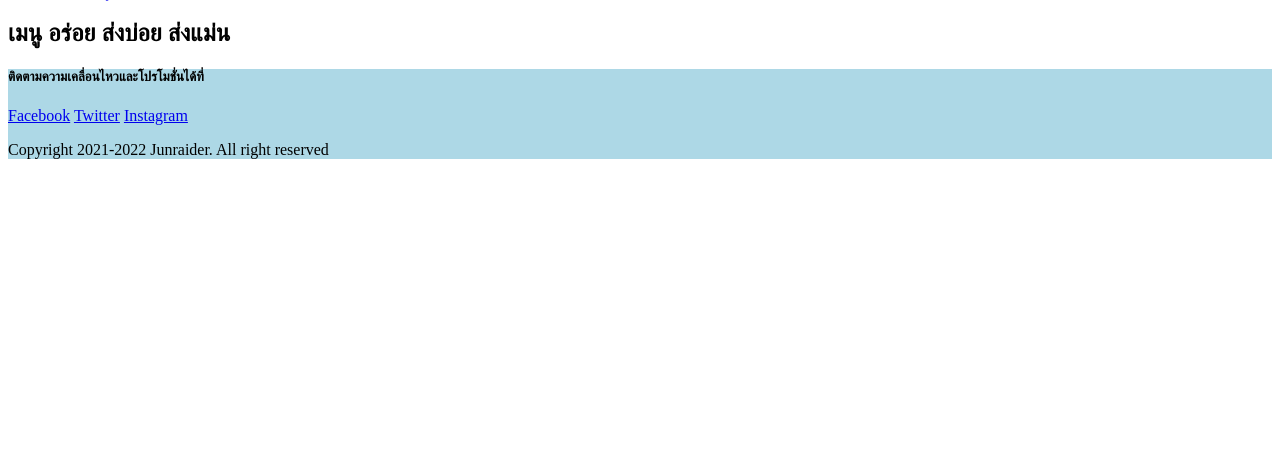
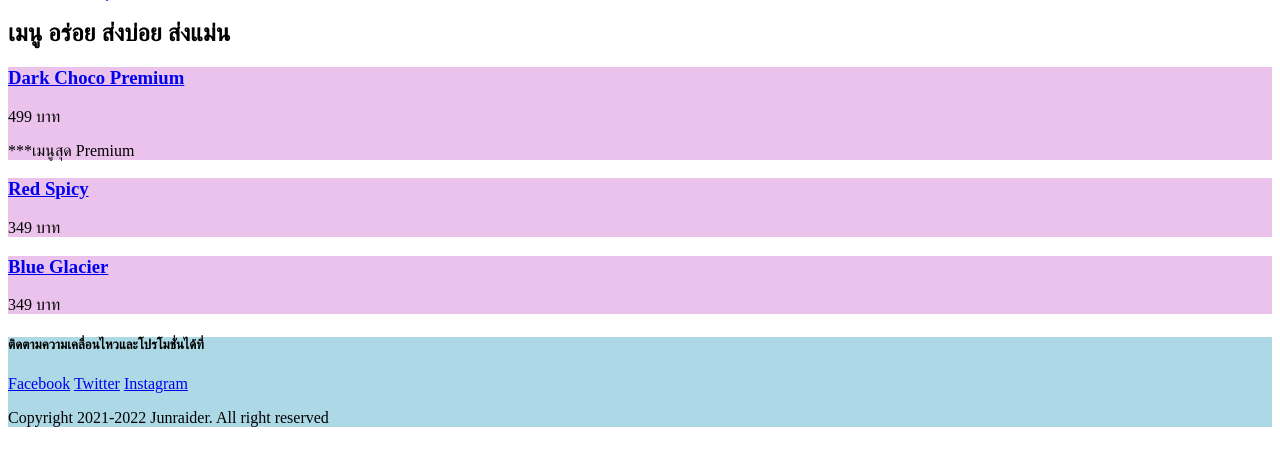
Before and after one commit to SkywalkerGK/Ice-cream-Delivery, a Django app: page /foods/ in a window 1280 px wide. Shown: the part 26-492 px from the top of the page. Run offline with Django 4.2, Linux system fonts and the light colour scheme.

Commit message:
Tag_Foods

```diff
--- a/app_foods/templates/app_foods/foods.html
+++ b/app_foods/templates/app_foods/foods.html
@@ -5,5 +5,17 @@
 {% block content %}
 <div>
     <h2>เมนู อร่อย ส่งบ่อย ส่งแม่น</h2>
+    {% for food in foods %}
+    <div style="background-color: rgb(234, 194, 236);">
+        <h3><a href="{% url 'food' food.id %}"> {{food.title}} </a></h3>
+        <p>{{food.price}} บาท</p>
+        {% if food.is_premium %}
+            <p>***เมนูสุด Premium</p>
+        {% endif %}
+    </div>
+        {% empty %}
+        <p>ไม่มีเธอ ไม่มีเธอ</p>
+    {% endfor %}
+    </div>
 </div>
 {% endblock %}
--- a/app_foods/views.py
+++ b/app_foods/views.py
@@ -1,9 +1,18 @@
 from django.http.response import HttpResponse
 from django.shortcuts import render
 
+
+all_foods = [
+    {'id':1,'title':'Dark Choco Premium','price':499,'is_premium':True},
+    {'id':2,'title':'Red Spicy','price':349,'is_premium':False},
+    {'id':3,'title':'Blue Glacier','price':349,'is_premium':False},
+]
+
+
 # Create your views here.
 def foods(request):
-    return render(request,'app_foods/foods.html')
+    context = {'foods':all_foods}
+    return render(request,'app_foods/foods.html',context)
 
 def food(request,food_id):
     return render(request,'app_foods/food.html', context={'food_id': food_id})
```
